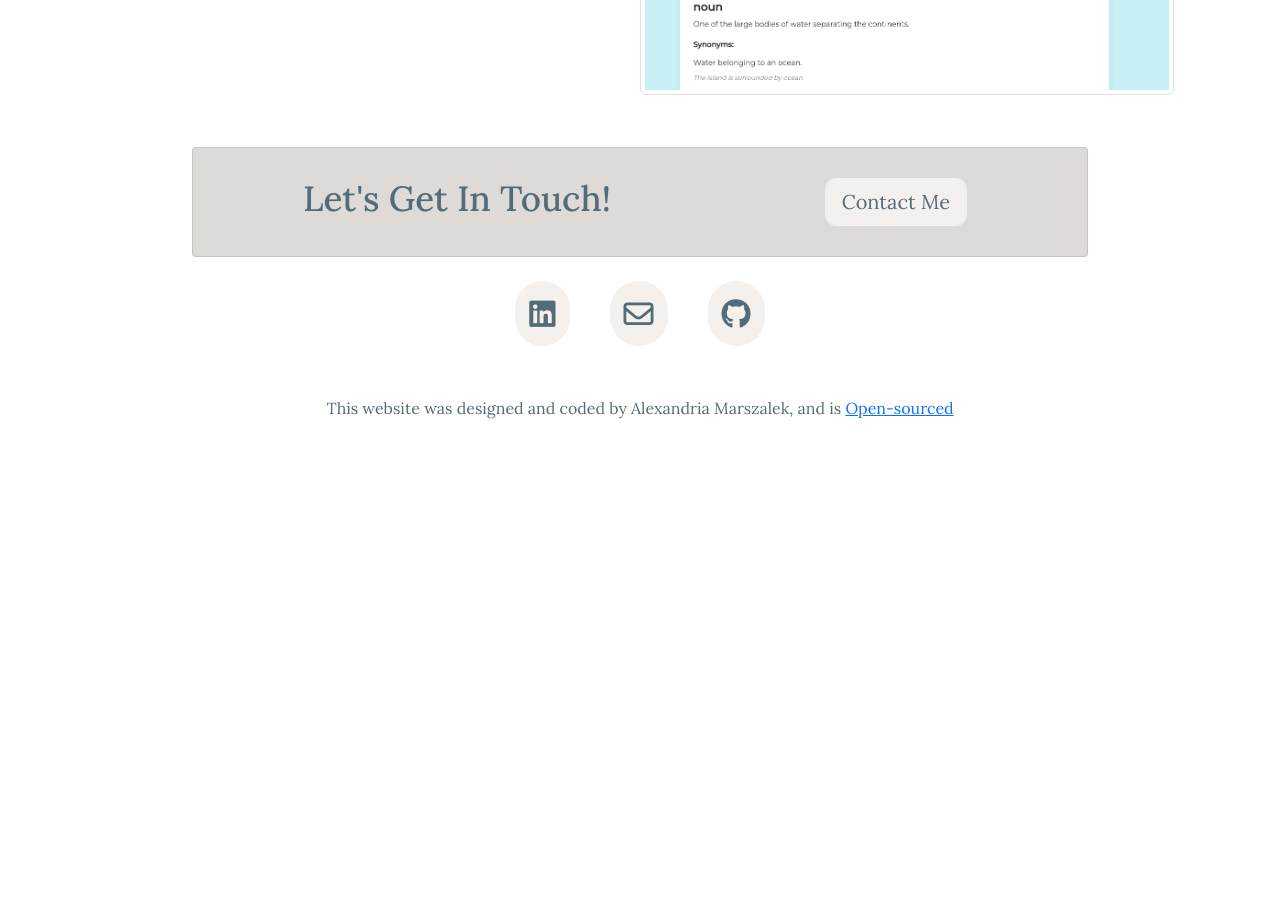
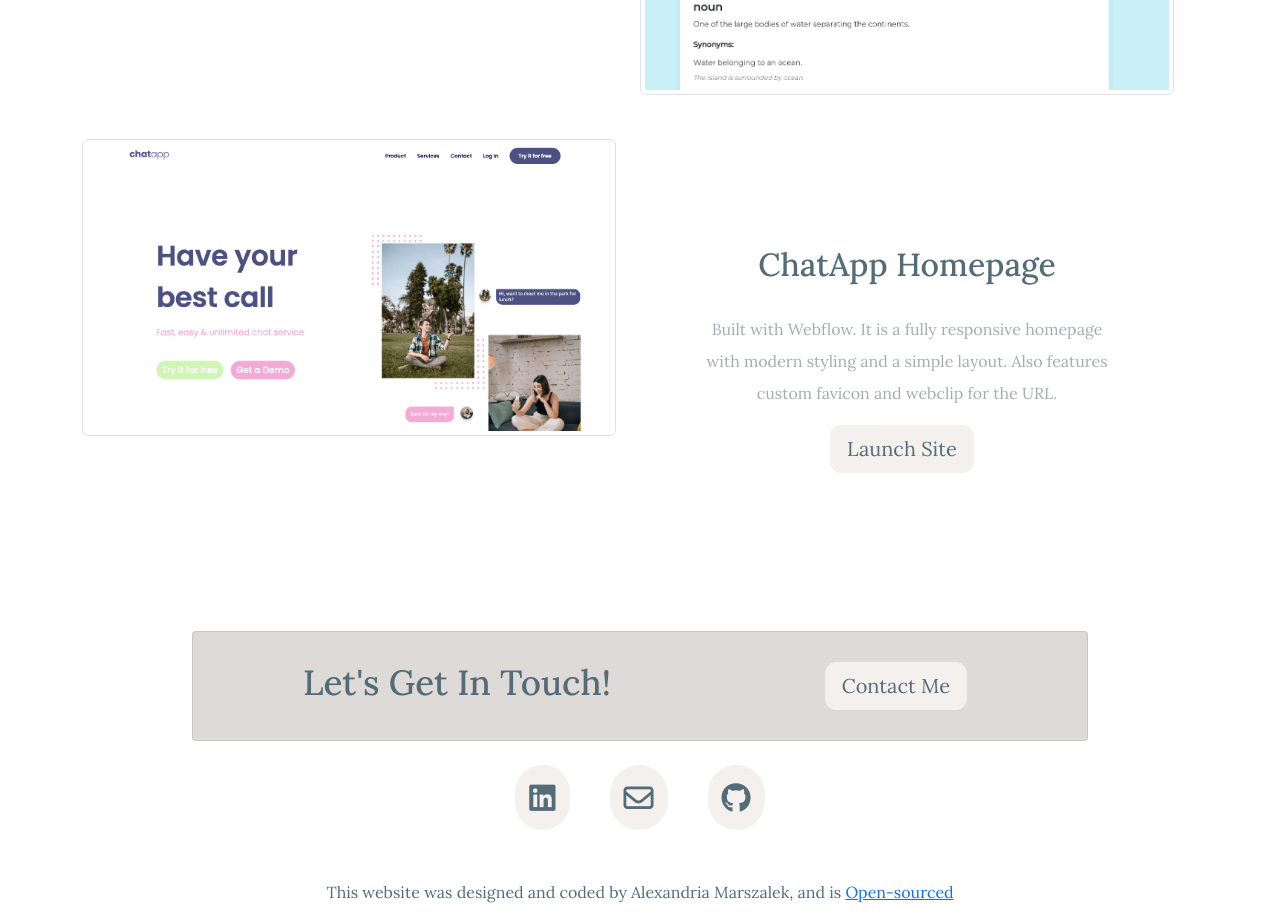
Before and after one commit to AJeannae/portfolio-project, a plain HTML site: page work.html in a window 1280 px wide. Shown: the part 2960-3880 px from the top of the page. Before the commit the page ends 3396 px from the top, so only its background shows below. Drawn offline with nearby package versions, Linux system fonts and the light colour scheme.

Commit message:
added my seventh project(webflow)

```diff
--- a/work.html
+++ b/work.html
@@ -303,6 +303,35 @@
             </div>
           </div>
           <!-- Seventh Project -->
+
+          <div class="row">
+            <div class="col-md-6 mt-3">
+              <img
+                src="images/chatApp.jpg"
+                alt="ChatApp Homepage Preview"
+                title="ChatApp Homepage Preview"
+                class="img-fluid img-thumbnail d-none d-sm-block"
+              />
+            </div>
+
+            <div class="col-md-6">
+              <div class="project-descriptions text-center mb-4">
+                <h2 class="mb-3">ChatApp Homepage</h2>
+                <p class="text-muted mb-3">
+                  Built with Webflow. It is a fully responsive homepage with
+                  modern styling and a simple layout. Also features custom
+                  favicon and webclip for the URL.
+                </p>
+                <a
+                  href="https://chatapp-homepage-8645a7.webflow.io/"
+                  target="_blank"
+                  class="btn btn-branding btn-lg"
+                  >Launch Site</a
+                >
+              </div>
+            </div>
+          </div>
+          <!-- Eighth Project -->
         </div>
       </div>
     </div>
```
Also changed, not shown: images/chatApp.jpg (added).
